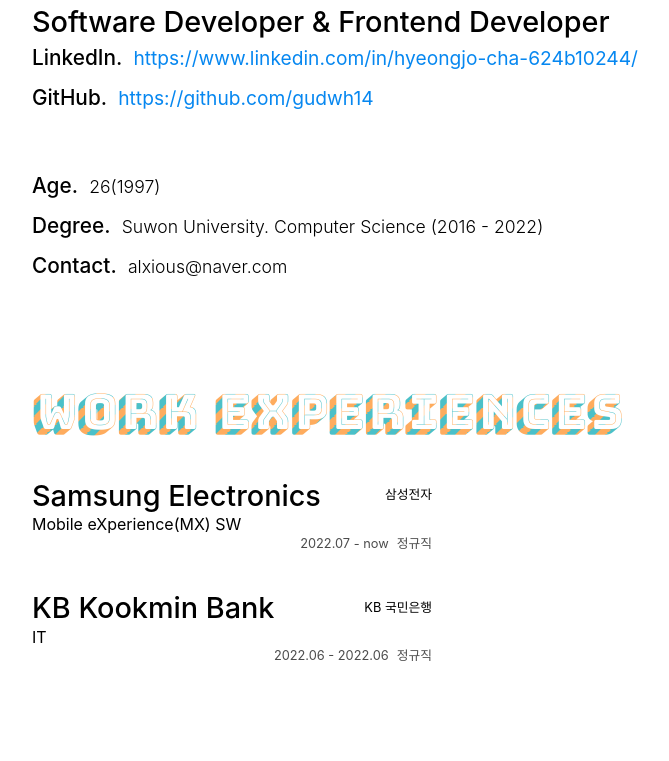
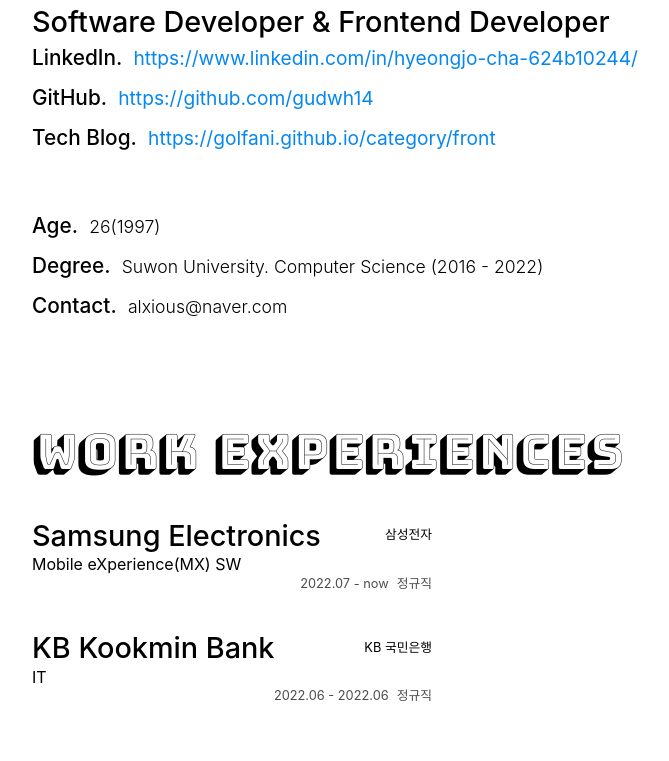
Before and after one commit to gudwh14/jjo, a Next.js app: page / in a window 1280 px wide. Shown: the part 520-1281 px from the top of the page, without its empty margins (13-682 px from the left). Built offline with nearby package versions, Linux system fonts and the light colour scheme.

Commit message:
feat : new Black Title

```diff
--- a/src/components/Intro.tsx
+++ b/src/components/Intro.tsx
@@ -8,6 +8,7 @@
     link: 'https://www.linkedin.com/in/hyeongjo-cha-624b10244/',
   },
   { id: 'GitHub', link: 'https://github.com/gudwh14' },
+  { id: 'Tech Blog', link: 'https://golfani.github.io/category/front' },
 ];
 
 const introInfos: Array<{ id: string; value: string }> = [
--- a/src/components/style.ts
+++ b/src/components/style.ts
@@ -16,7 +16,7 @@
   }
 `;
 
-export const Title = styled.span`
+export const Title2 = styled.span`
   font-weight: normal;
   width: 100%;
   font-family: "Bungee Shade", cursive;
@@ -35,10 +35,29 @@
   background-size: 20px 20px;
   background-position: 0 0;
   animation: stripes 1s linear infinite;
-}
 
-@keyframes stripes {
-  100% {
-    background-position: 20px 0, 20px 0, 20px 0;
-  }
+  @keyframes stripes {
+    100% {
+      background-position: 20px 0, 20px 0, 20px 0;
+    }
 `;
+
+export const Title = styled.span`
+  font-weight: normal;
+  width: 100%;
+  font-family: "Bungee Shade", cursive;
+
+  font-size: 3rem;
+  background: linear-gradient(-45deg,
+  black, black);
+  -webkit-background-clip: text;
+  -webkit-text-fill-color: transparent;
+  background-size: 20px 20px;
+  background-position: 0 0;
+  animation: stripes 1s linear infinite;
+
+  @keyframes stripes {
+    100% {
+      background-position: 20px 0, 20px 0, 20px 0;
+    }
+`;
```
